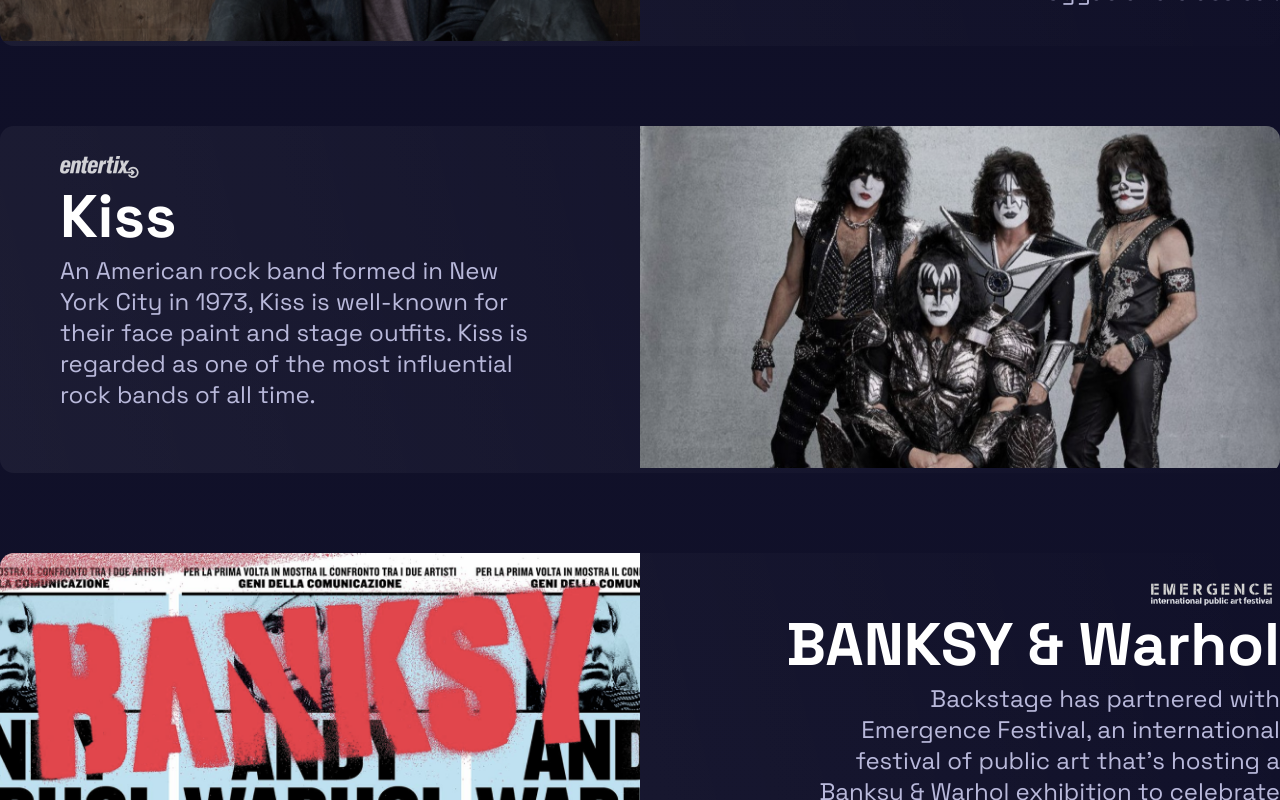
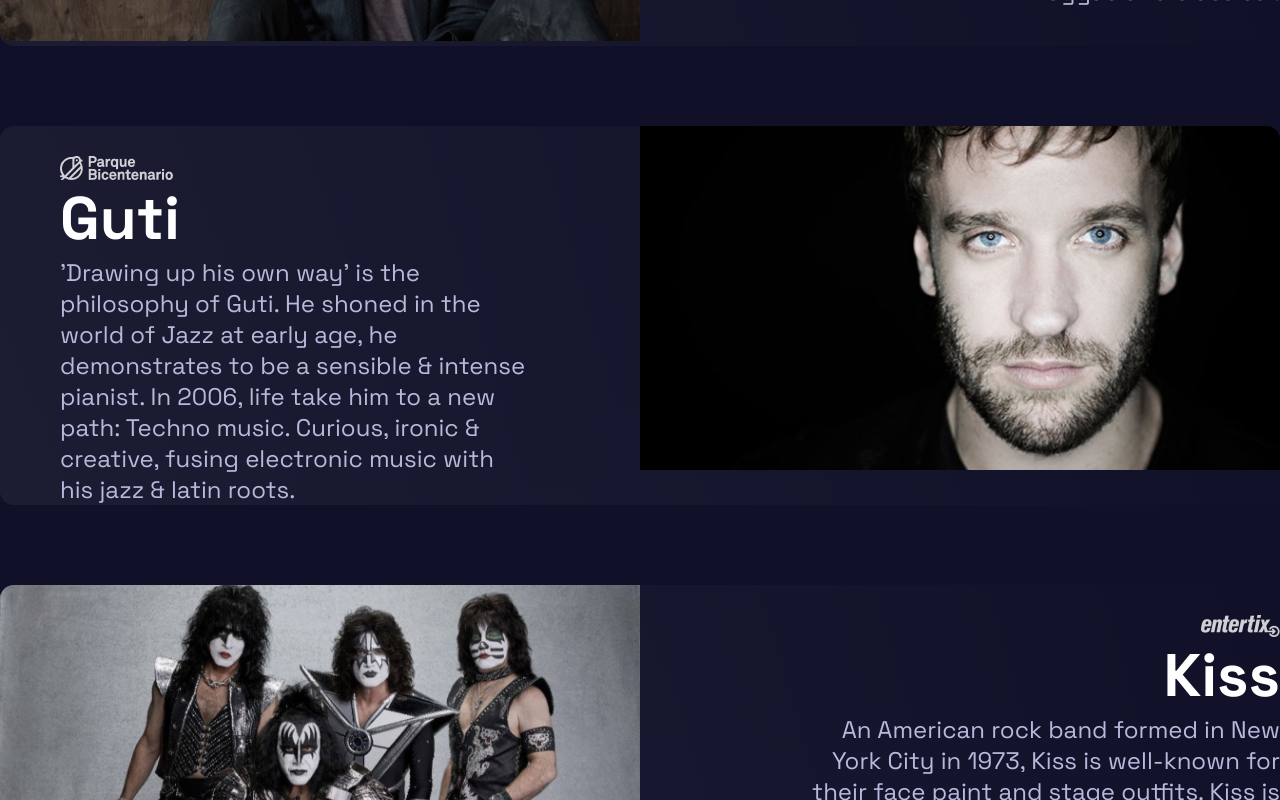
Before and after one commit to DanielJin0715/BackstageFrontend, a React (Create React App) app: page / in a window 1280 px wide. Shown: the part 3560-4360 px from the top of the page. Built offline with nearby package versions, Linux system fonts and the light colour scheme.

Commit message:
update DJ

```diff
--- a/src/pages/home/artistpartners/index.js
+++ b/src/pages/home/artistpartners/index.js
@@ -16,13 +16,16 @@
     content:
       "Born Gordon Sumner, Sting has received 17 Grammy Awards as a solo artist and frontman of The Police. One of the world’s best-selling artists, Sting’s music includes elements of rock, jazz, reggae and classical.",
   },
-  // {
-  //   image: "/images/artists/artist3.png",
-  //   mark: "/images/artists/mark3.png",
-  //   name: "Solomun",
-  //   content:
-  //     "Solomun is a Bosnian-German DJ and a four-time DJ Awards Winner for Best Melodic House DJ, Best Producer and Best DJ.",
-  // },
+  {
+    image: "/images/artists/artist3.png",
+    mark: "/images/artists/mark3.png",
+    // name: "Solomun",
+    // content:
+    //   "Solomun is a Bosnian-German DJ and a four-time DJ Awards Winner for Best Melodic House DJ, Best Producer and Best DJ.",
+    name: "Guti",
+    content:
+      "'Drawing up his own way' is the philosophy of Guti. He shoned in the world of Jazz at early age, he demonstrates to be a sensible & intense pianist. In 2006, life take him to a new path: Techno music. Curious, ironic & creative, fusing electronic music with his jazz & latin roots.",
+  },
   {
     image: "/images/artists/artist4.png",
     mark: "/images/artists/mark4.png",
```
Also changed, not shown: public/images/artists/artist3.png, public/images/artists/artist3_.png (added).
